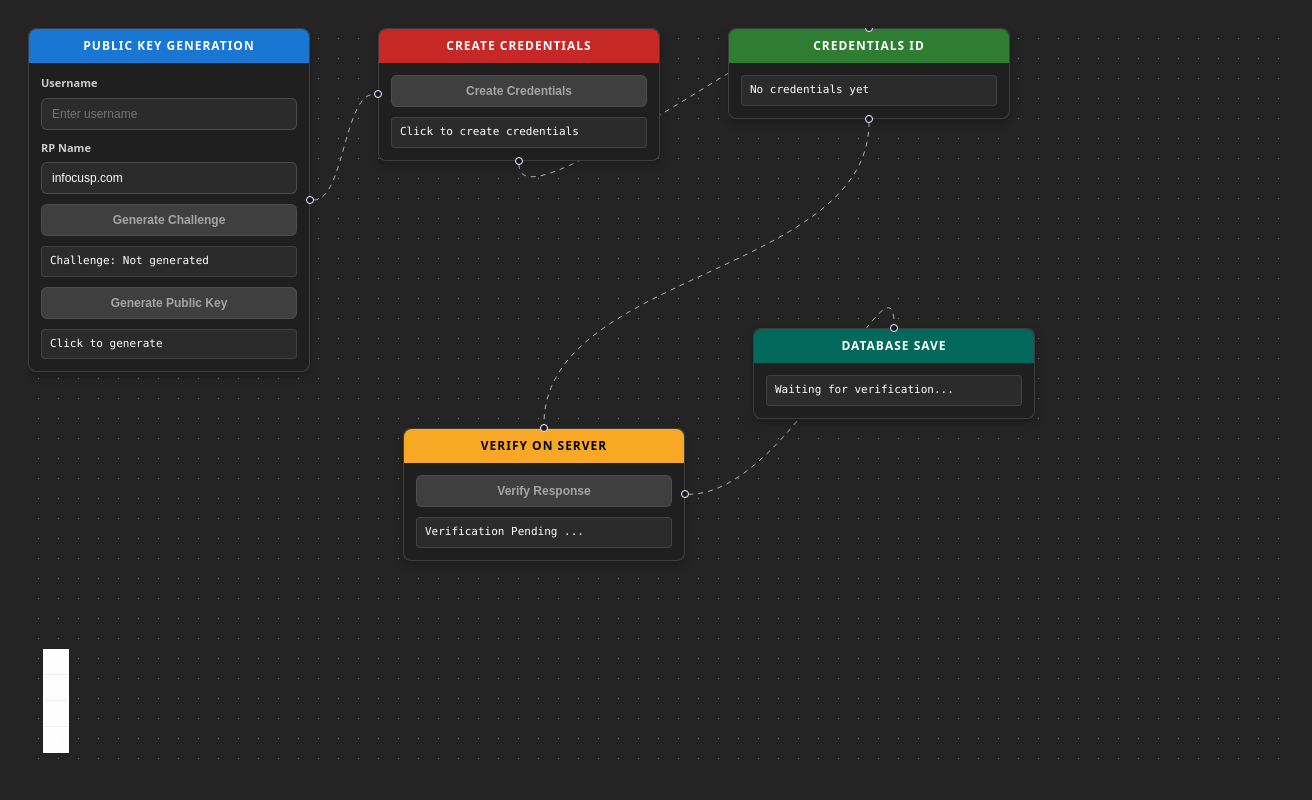
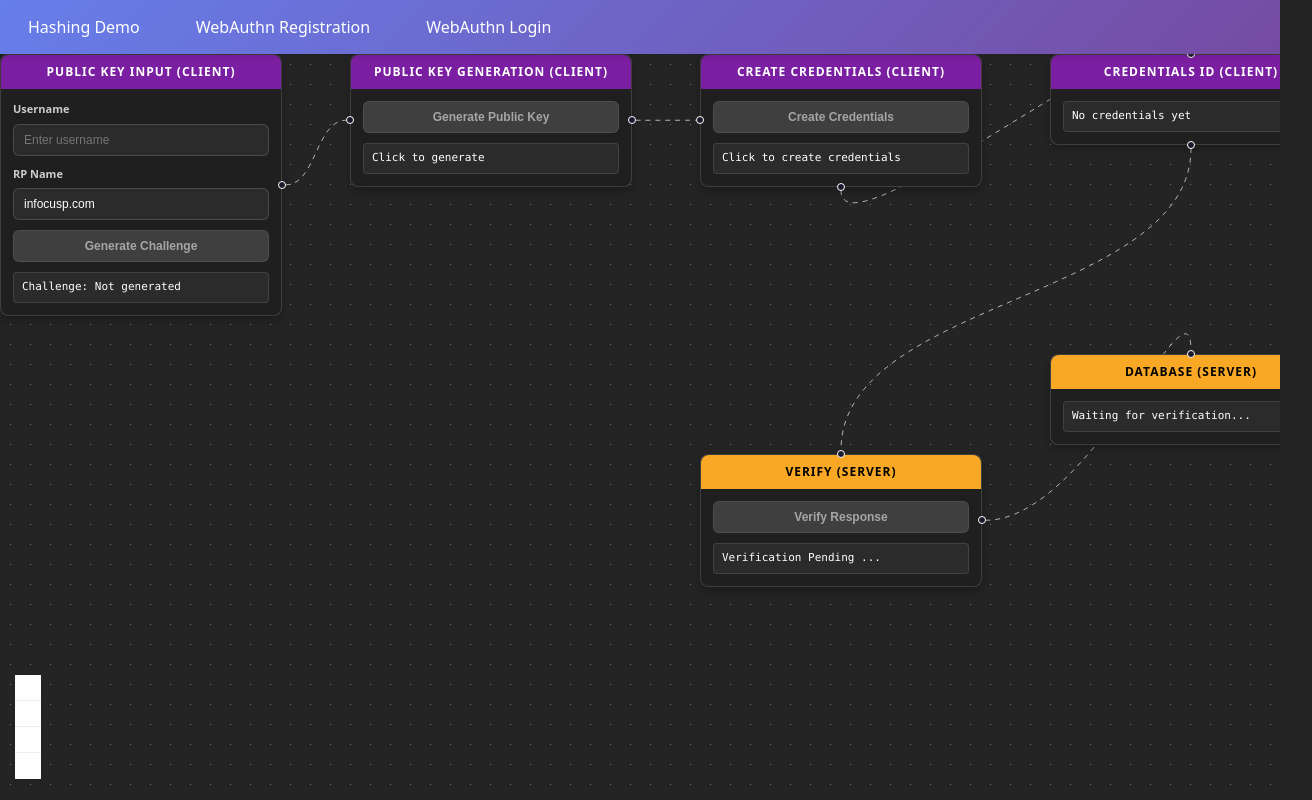
Before and after one commit to Infocusp-Innovations-UI/webauth-crypto-playground, a React (Vite) app: page /registration in a window 1280 px wide. Shown: the whole page, 1312 px wide, since content can reach past the window. Built offline with nearby package versions, Linux system fonts and the light colour scheme.

Commit message:
feedback items

```diff
--- /dev/null
+++ b/src/component/Header/Header.css
@@ -0,0 +1,56 @@
+.header-container {
+  background: linear-gradient(135deg, #667eea 0%, #764ba2 100%);
+  color: white;
+  padding: 15px 12px;
+  box-shadow: 0 2px 10px rgba(0, 0, 0, 0.1);
+  position: sticky;
+  top: 0;
+  z-index: 1000;
+}
+
+.header-links {
+  list-style: none;
+  padding: 0;
+  margin: 0;
+  display: flex;
+  gap: 24px;
+  flex-wrap: wrap;
+}
+
+.header-links li {
+  margin: 0;
+}
+
+.header-links a {
+  color: white;
+  text-decoration: none;
+  padding: 8px 16px;
+  border-radius: 6px;
+  transition: background-color 0.2s ease;
+  font-weight: 500;
+}
+
+.header-links a:hover {
+  background-color: rgba(255, 255, 255, 0.2);
+  text-decoration: none;
+}
+
+.header-links a:active {
+  background-color: rgba(255, 255, 255, 0.3);
+}
+
+/* Responsive design */
+@media (max-width: 768px) {
+  .header-links {
+    flex-direction: column;
+    gap: 8px;
+  }
+
+  .header-title {
+    font-size: 1rem;
+  }
+
+  .header-container {
+    padding: 16px 20px;
+  }
+}
--- /dev/null
+++ b/src/component/Header/index.tsx
@@ -0,0 +1,23 @@
+import React from "react";
+import { Link } from "react-router-dom";
+import "./Header.css";
+
+export default function Header() {
+  return (
+    <header className="header-container">
+      <nav className="header-nav">
+        <ul className="header-links">
+          <li>
+            <Link to="/hashing">Hashing Demo</Link>
+          </li>
+          <li>
+            <Link to="/registration">WebAuthn Registration</Link>
+          </li>
+          <li>
+            <Link to="/login">WebAuthn Login</Link>
+          </li>
+        </ul>
+      </nav>
+    </header>
+  );
+}
--- a/src/index.css
+++ b/src/index.css
@@ -14,7 +14,10 @@
   -moz-osx-font-smoothing: grayscale;
 }
 
-#root{
+#root {
   width: 100%;
-  padding: 20px;
 }
+
+body {
+  margin: 0;
+}
--- a/src/routes/hashing/HashFlow.tsx
+++ b/src/routes/hashing/HashFlow.tsx
@@ -9,6 +9,7 @@ import {
 import "@xyflow/react/dist/style.css";
 import { getHashSteps } from "../../util/getHash";
 import "./HashFlow.css";
+import Header from "../../component/Header";
 
 const HashContext = React.createContext({
   input: "",
@@ -138,6 +139,8 @@ const HashFlow = () => {
   );
 
   return (
+    <>
+      <Header />
       <div className="hashflow-container">
         <HashContext.Provider
           value={{ input, setInput, algorithm, setAlgorithm, hex: hashString }}
@@ -153,6 +156,7 @@ const HashFlow = () => {
           </ReactFlow>
         </HashContext.Provider>
       </div>
+    </>
   );
 };
 
--- a/src/routes/login/WebAuthnLogin.tsx
+++ b/src/routes/login/WebAuthnLogin.tsx
@@ -11,6 +11,7 @@ import ReactJsonView from "@microlink/react-json-view";
 import { startAuthentication } from "@simplewebauthn/browser";
 import { useUserContext } from "../../context/UserContext";
 import React from "react";
+import Header from "../../component/Header";
 
 const RP_ID = "localhost";
 const expectedOrigin = "http://localhost:5173";
@@ -115,6 +116,8 @@ export default function WebAuthnLogin() {
   }, [username, users, authenticatorResponse, loginOptions, setUsers]);
 
   return (
+    <>
+      <Header />
       <div>
         <ReactJsonView src={users} style={{ background: "white" }} />
         <div style={{ display: "flex", flexDirection: "row" }}>
@@ -164,5 +167,6 @@ export default function WebAuthnLogin() {
           </div>
         </div>
       </div>
+    </>
   );
 }
--- a/src/routes/registration/WebAuthnRegistration.tsx
+++ b/src/routes/registration/WebAuthnRegistration.tsx
@@ -20,23 +20,15 @@ import {
   WebAuthnRegistrationProvider,
 } from "../../context/WebAuthnRegistrationContext";
 import "./WebAuthnRegistration.css";
+import Header from "../../component/Header";
 
 const RP_ID = "localhost";
 const RP_NAME = "infocusp.com";
 const expectedOrigin = "http://localhost:5173";
 
-function PublicKeyGenerateNode() {
-  const {
-    username,
-    setUsername,
-    rpName,
-    setRpName,
-    challenge,
-    setChallenge,
-    registrationOptions,
-    setRegistrationOptions,
-  } = useWebAuthnRegistrationContext();
-  const { users } = useUserContext();
+function UserInputNode() {
+  const { username, setUsername, rpName, setRpName, challenge, setChallenge } =
+    useWebAuthnRegistrationContext();
 
   const handleUsernameChange = (e: React.ChangeEvent<HTMLInputElement>) => {
     setUsername(e.target.value);
@@ -54,6 +46,63 @@ function PublicKeyGenerateNode() {
     }
     setChallenge(result);
   }, [setChallenge]);
+
+  return (
+    <div className="nodeCard">
+      <div className="node-header node-header--purple">
+        PUBLIC KEY INPUT (CLIENT)
+      </div>
+      <div className="node-body">
+        <div style={{ marginBottom: "10px" }}>
+          <label className="node-label">Username</label>
+          <input
+            className="node-input"
+            type="text"
+            value={username}
+            onChange={handleUsernameChange}
+            placeholder="Enter username"
+            onMouseDown={(e) => e.stopPropagation()}
+          />
+        </div>
+        <div style={{ marginBottom: "10px" }}>
+          <label className="node-label">RP Name</label>
+          <input
+            className="node-input"
+            type="text"
+            value={rpName}
+            onChange={handleRpNameChange}
+            placeholder="Enter RP name"
+            onMouseDown={(e) => e.stopPropagation()}
+          />
+        </div>
+        <div style={{ marginBottom: "10px" }}>
+          <button
+            className="node-button"
+            onClick={generateChallenge}
+            disabled={!username || !rpName}
+            onMouseDown={(e) => e.stopPropagation()}
+          >
+            Generate Challenge
+          </button>
+        </div>
+        <div className="node-output">
+          Challenge: {challenge ? `${challenge}... ✓` : "Not generated"}
+        </div>
+      </div>
+      <Handle type="source" position={Position.Right} />
+    </div>
+  );
+}
+
+function PublicKeyGenerateNode() {
+  const {
+    username,
+    rpName,
+    challenge,
+    registrationOptions,
+    setRegistrationOptions,
+  } = useWebAuthnRegistrationContext();
+  const { users } = useUserContext();
 
   const createPublicKeyOptions = useCallback(async () => {
     if (!username || !rpName) {
@@ -89,55 +138,15 @@ function PublicKeyGenerateNode() {
 
     const options = await generateRegistrationOptions(opts);
     setRegistrationOptions(options);
-  }, [
-    username,
-    rpName,
-    challenge,
-    users,
-    setRegistrationOptions,
-    generateChallenge,
-  ]);
+  }, [username, rpName, challenge, users, setRegistrationOptions]);
 
   return (
     <div className="nodeCard">
-      <div className="node-header node-header--blue">PUBLIC KEY GENERATION</div>
+      <div className="node-header node-header--purple">
+        PUBLIC KEY GENERATION (CLIENT)
+      </div>
       <div className="node-body">
         <div style={{ marginBottom: "10px" }}>
-          <label className="node-label">Username</label>
-          <input
-            className="node-input"
-            type="text"
-            value={username}
-            onChange={handleUsernameChange}
-            placeholder="Enter username"
-            onMouseDown={(e) => e.stopPropagation()}
-          />
-        </div>
-        <div style={{ marginBottom: "10px" }}>
-          <label className="node-label">RP Name</label>
-          <input
-            className="node-input"
-            type="text"
-            value={rpName}
-            onChange={handleRpNameChange}
-            placeholder="Enter RP name"
-            onMouseDown={(e) => e.stopPropagation()}
-          />
-        </div>
-        <div style={{ marginBottom: "10px" }}>
-          <button
-            className="node-button"
-            onClick={generateChallenge}
-            disabled={!username || !rpName}
-            onMouseDown={(e) => e.stopPropagation()}
-          >
-            Generate Challenge
-          </button>
-        </div>
-        <div className="node-output">
-          Challenge: {challenge ? `${challenge}...` : "Not generated"}
-        </div>
-        <div style={{ marginBottom: "10px", marginTop: "10px" }}>
           <button
             className="node-button"
             onClick={createPublicKeyOptions}
@@ -151,6 +160,7 @@ function PublicKeyGenerateNode() {
           {registrationOptions ? "Public Key Created ✓" : "Click to generate"}
         </div>
       </div>
+      <Handle type="target" position={Position.Left} />
       <Handle type="source" position={Position.Right} />
     </div>
   );
@@ -180,7 +190,9 @@ function CredentialsNode() {
 
   return (
     <div className="nodeCard">
-      <div className="node-header node-header--red">CREATE CREDENTIALS</div>
+      <div className="node-header node-header--purple">
+        CREATE CREDENTIALS (CLIENT)
+      </div>
       <div className="node-body">
         <div style={{ marginBottom: "10px" }}>
           <button
@@ -209,11 +221,13 @@ function GeneratedCredentialsNode() {
 
   return (
     <div className="nodeCard">
-      <div className="node-header node-header--green">CREDENTIALS ID</div>
+      <div className="node-header node-header--purple">
+        CREDENTIALS ID (CLIENT)
+      </div>
       <div className="node-body">
         <div className="node-output">
           {authenticatorResponse
-            ? `ID: ${authenticatorResponse.id?.substring(0, 20)}...`
+            ? `ID: ${authenticatorResponse.id?.substring(0, 20)}... ✓`
             : "No credentials yet"}
         </div>
       </div>
@@ -277,7 +291,7 @@ function DatabaseSaveNode() {
 
   return (
     <div className="nodeCard">
-      <div className="node-header node-header--teal">DATABASE SAVE</div>
+      <div className="node-header node-header--yellow">DATABASE (SERVER)</div>
       <div className="node-body">
         <div className="node-output">
           {verificationResult?.verified
@@ -311,23 +325,19 @@ function VerifyNode() {
         expectedRPID: RP_ID,
         requireUserVerification: false,
       };
-      //const verification = await verifyRegistrationResponse(opts);
-      //setVerificationResult(verification);
-
-      //Temporary verifying on Frontend
-      setVerificationResult({ verified: true, error: null });
+      const verification = await verifyRegistrationResponse(opts);
+      console.log(verification);
+      setVerificationResult(verification);
     } catch (error) {
       const _error = error as Error;
       console.error("Registration verification failed:", _error);
-      //setVerificationResult({ verified: false, error: _error.message });
-      //Temporary verifying on Frontend
-      setVerificationResult({ verified: true, error: null });
+      setVerificationResult({ verified: false, error: _error.message });
     }
   }, [authenticatorResponse, registrationOptions, setVerificationResult]);
 
   return (
     <div className="nodeCard">
-      <div className="node-header node-header--yellow">VERIFY ON SERVER</div>
+      <div className="node-header node-header--yellow">VERIFY (SERVER)</div>
       <div className="node-body">
         <div style={{ marginBottom: "10px" }}>
           <button
@@ -352,6 +362,7 @@ function VerifyNode() {
 }
 
 const nodeTypes = {
+  userInputNode: UserInputNode,
   publicKeyGenerateNode: PublicKeyGenerateNode,
   credentialsNode: CredentialsNode,
   generatedCredentialsNode: GeneratedCredentialsNode,
@@ -371,36 +382,43 @@ const WebAuthnRegistration = () => {
     () => [
       {
         id: "n1",
-        type: "publicKeyGenerateNode",
+        type: "userInputNode",
         position: { x: 0, y: 0 },
         data: {},
         draggable: true,
       },
       {
         id: "n2",
-        type: "credentialsNode",
+        type: "publicKeyGenerateNode",
         position: { x: 350, y: 0 },
         data: {},
         draggable: true,
       },
       {
         id: "n3",
-        type: "generatedCredentialsNode",
+        type: "credentialsNode",
         position: { x: 700, y: 0 },
         data: {},
         draggable: true,
       },
       {
         id: "n4",
-        type: "verifyNode",
-        position: { x: 375, y: 400 },
+        type: "generatedCredentialsNode",
+        position: { x: 1050, y: 0 },
         data: {},
         draggable: true,
       },
       {
         id: "n5",
+        type: "verifyNode",
+        position: { x: 700, y: 400 },
+        data: {},
+        draggable: true,
+      },
+      {
+        id: "n6",
         type: "databaseSaveNode",
-        position: { x: 725, y: 300 },
+        position: { x: 1050, y: 300 },
         data: {},
         draggable: true,
       },
@@ -414,11 +432,14 @@ const WebAuthnRegistration = () => {
       { id: "e2-3", source: "n2", target: "n3", animated: true },
       { id: "e3-4", source: "n3", target: "n4", animated: true },
       { id: "e4-5", source: "n4", target: "n5", animated: true },
+      { id: "e5-6", source: "n5", target: "n6", animated: true },
     ],
     []
   );
 
   return (
+    <>
+      <Header />
       <div className="webauthn-flow-container">
         <WebAuthnRegistrationProvider
           value={{
@@ -450,6 +471,7 @@ const WebAuthnRegistration = () => {
           </ReactFlow>
         </WebAuthnRegistrationProvider>
       </div>
+    </>
   );
 };
 
```
Lines whose indentation alone changed are shown as unchanged.
